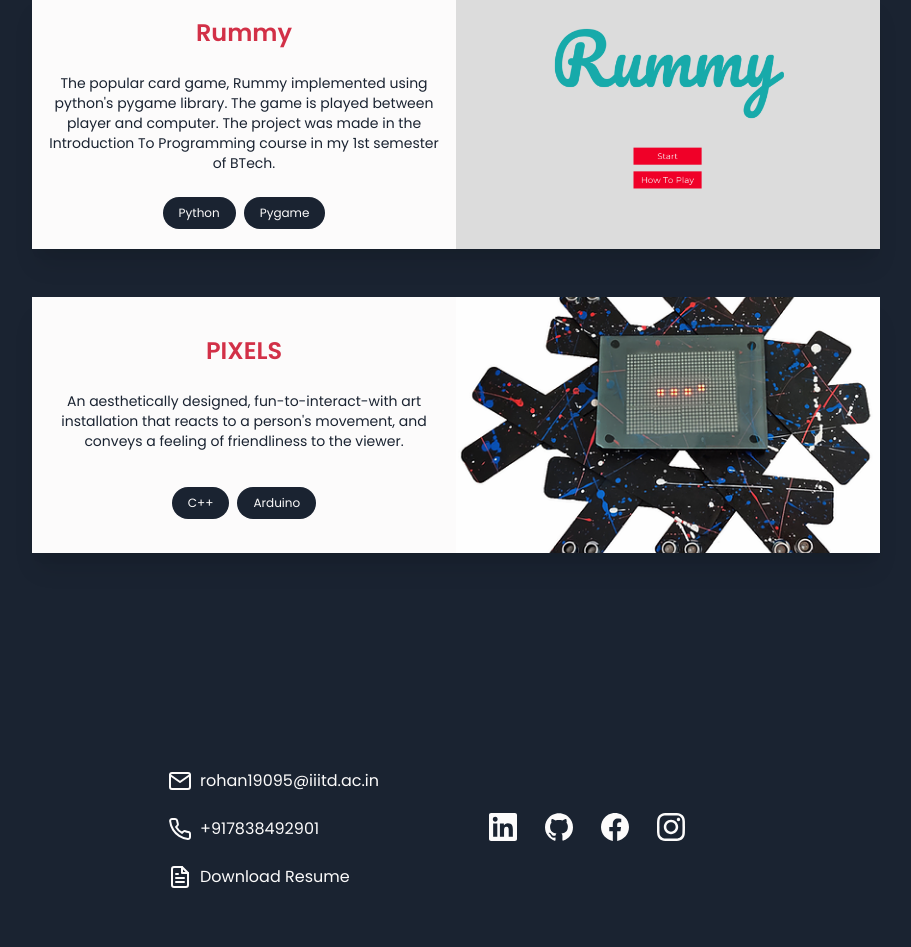
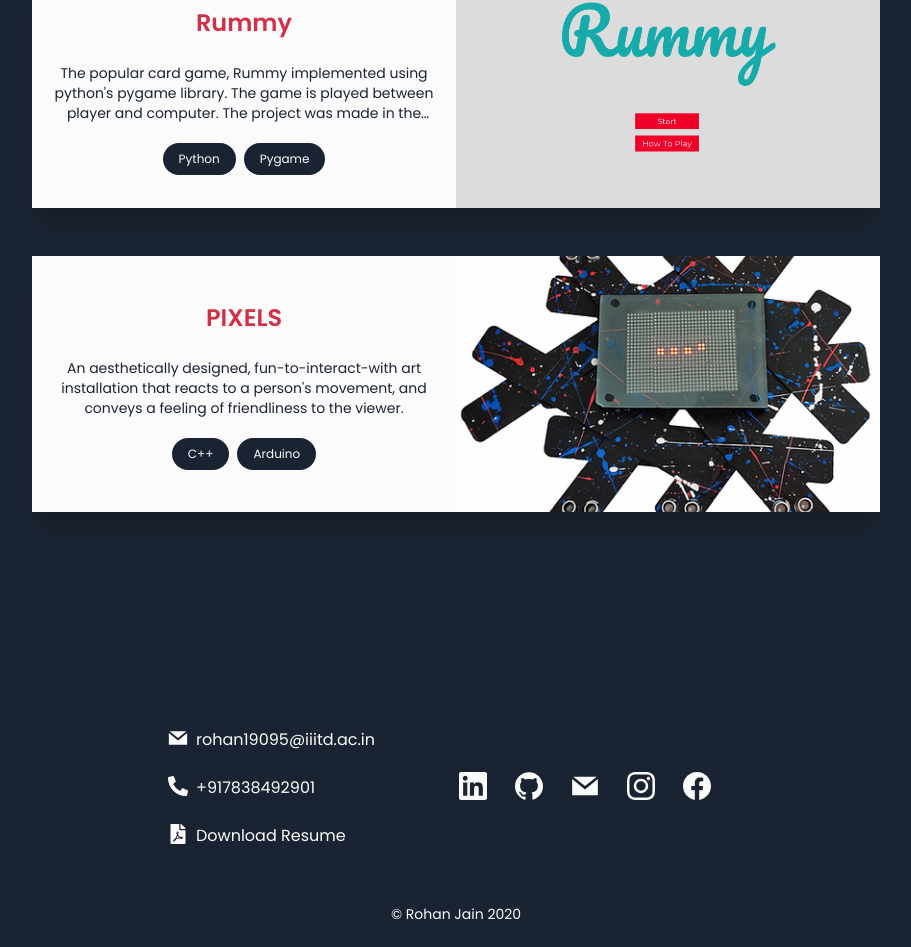
Before and after one commit to rohanj-02/rohanj-02.github.io, a Next.js app: page /projects in a window 1280 px wide. Shown: the part 1723-2670 px from the top of the page, without its empty margins (184-1095 px from the left). Built offline with nearby package versions, Linux system fonts and the light colour scheme.

Commit message:
style changes

```diff
--- a/src/components/Hero/SocialLinks.tsx
+++ b/src/components/Hero/SocialLinks.tsx
@@ -1,6 +1,7 @@
 import React from 'react';
-// import { Facebook, Instagram, GitHub, Linkedin } from 'react-feather';
 import { SiFacebook, SiInstagram, SiLinkedin, SiGithub } from 'react-icons/si';
+import { GrMail } from 'react-icons/gr';
+
 import SocialBadge from './SocialBadge';
 export default function SocialLinks(): JSX.Element {
 	const iconStyle = { fontSize: 28 };
@@ -14,12 +15,16 @@ export default function SocialLinks(): JSX.Element {
 			link: 'https://github.com/rohanj-02',
 		},
 		{
-			icon: <SiFacebook style={iconStyle} />,
-			link: '/',
+			icon: <GrMail style={iconStyle} />,
+			link: 'mailto:rohan19095@iiitd.ac.in',
 		},
 		{
 			icon: <SiInstagram style={iconStyle} />,
-			link: '/',
+			link: 'https://www.instagram.com/rohanj_02/',
+		},
+		{
+			icon: <SiFacebook style={iconStyle} />,
+			link: 'https://www.facebook.com/rohan.jain74',
 		},
 	];
 	return (
--- a/src/components/Layout/Footer.tsx
+++ b/src/components/Layout/Footer.tsx
@@ -1,21 +1,23 @@
 import React from 'react';
-import { FileText, Mail, Phone } from 'react-feather';
+import { FaFilePdf, FaPhoneAlt } from 'react-icons/fa';
+import { GrMail } from 'react-icons/gr';
 import SocialLinks from '../Hero/SocialLinks';
 
 function Footer(): JSX.Element {
+	const iconStyle = { fontSize: 20 };
 	const arr = [
 		{
-			icon: <Mail />,
+			icon: <GrMail style={iconStyle} />,
 			text: 'rohan19095@iiitd.ac.in',
 			href: 'mailto:rohan19095@iiitd.ac.in',
 		},
 		{
-			icon: <Phone />,
+			icon: <FaPhoneAlt style={iconStyle} />,
 			text: '+917838492901',
 			href: 'tel:+917838492901',
 		},
 		{
-			icon: <FileText />,
+			icon: <FaFilePdf style={iconStyle} />,
 			text: 'Download Resume',
 			href: 'resume-rohanjain.pdf',
 			download: true,
@@ -38,8 +40,6 @@ function Footer(): JSX.Element {
 								<div className="mr-2">{elem.icon}</div>
 								<div>{elem.text}</div>
 							</a>
-							// <div className="mt-2 p-2 flex" key={index}>
-							// </div>
 						))}
 					</div>
 					<div className="flex flex-grow m-2 p-2 items-center">
--- a/src/components/Layout/layout.tsx
+++ b/src/components/Layout/layout.tsx
@@ -1,4 +1,4 @@
-import React, { useState } from 'react';
+import React, { useEffect, useState } from 'react';
 import Navbar from './navbar/Navbar';
 import { ThemeContext } from '../../context/ThemeContext';
 import Head from 'next/head';
@@ -8,13 +8,31 @@ type LayoutPropTypes = {
 	children: React.ReactNode;
 };
 export default function Layout({ children }: LayoutPropTypes): JSX.Element {
-	const [theme, setTheme] = useState('theme-dark');
-
+	const [theme, setTheme] = useState('');
+	useEffect(() => {
+		if (window.localStorage.getItem('theme_preference')) {
+			setTheme(window.localStorage.getItem('theme_preference'));
+		} else {
+			// Code for system preference
+			// const compStyles = window.getComputedStyle(
+			// 	document.querySelector('.themed')
+			// );
+			// const themePreference =
+			// 	compStyles.getPropertyValue('background-color') == 'rgb(255, 255, 255)'
+			// 		? 'theme-light'
+			// 		: 'theme-dark';
+			const themePreference = 'theme-dark';
+			window.localStorage.setItem('theme_preference', themePreference);
+			setTheme(window.localStorage.getItem('theme_preference'));
+		}
+	});
 	const toggleTheme = () => {
 		if (theme === 'theme-light') {
 			setTheme('theme-dark');
+			window.localStorage.setItem('theme_preference', 'theme-dark');
 		} else {
 			setTheme('theme-light');
+			window.localStorage.setItem('theme_preference', 'theme-light');
 		}
 	};
 
@@ -32,6 +50,7 @@ export default function Layout({ children }: LayoutPropTypes): JSX.Element {
 				</Head>
 
 				<Navbar />
+				<div className="themed hidden"></div>
 				{children}
 				<Footer />
 			</div>
--- a/src/components/Layout/navbar/Navbar.tsx
+++ b/src/components/Layout/navbar/Navbar.tsx
@@ -75,7 +75,7 @@ export default function Navbar(): JSX.Element {
 							</a>
 						</Link>
 					</div>
-					<div className="hidden sm:flex items-stretch content-center align-middle bg-primary">
+					<div className="hidden sm:flex items-stretch content-center align-middle bg-primary transition duration-400">
 						{navItems.map((item, index) => (
 							<Link href={item.link} key={index}>
 								<a className="flex py-auto px-4 hover:bg-hoverCol">
--- a/src/components/Projects.tsx
+++ /dev/null
@@ -1,51 +0,0 @@
-import React from 'react';
-import ProjectCard from './Projects/ProjectCard';
-
-export default function Projects(): JSX.Element {
-	const projects = [
-		{
-			name: 'Memboro',
-			description: 'Some app',
-			image: './images/Memboro.png',
-			slug: '/memboro',
-		},
-		{
-			name: 'Memboro',
-			description:
-				'Some app Some app Some app Some app Some app Some app Some app Some app Some app Some app Some app Some app Some app Some app Some app ',
-			image: './images/Memboro.png',
-			slug: '/memboro',
-		},
-		{
-			name: 'Memboro',
-			description: 'Some app',
-			image: './images/Memboro.png',
-			slug: '/memboro',
-		},
-		{
-			name: 'Memboro',
-			description: 'Some app',
-			image: './images/Memboro.png',
-			slug: '/memboro',
-		},
-		{
-			name: 'Memboro',
-			description: 'Some app',
-			image: './images/Memboro.png',
-			slug: '/memboro',
-		},
-		{
-			name: 'Memboro',
-			description: 'Some app',
-			image: './images/Memboro.png',
-			slug: '/memboro',
-		},
-	];
-	return (
-		<div className="flex flex-wrap text-center justify-center mx-4 px-4 mb-16 pb-5">
-			{projects.map((project, index) => (
-				<ProjectCard project={project} key={index} />
-			))}
-		</div>
-	);
-}
--- a/src/components/Projects/ProjectCard.tsx
+++ b/src/components/Projects/ProjectCard.tsx
@@ -21,21 +21,21 @@ export default function ProjectCard(props: ProjectCardPropTypes): JSX.Element {
 						transition: { duration: 0.2 },
 					}}
 					className="flex flex-1 flex-col-reverse sm:flex-row rounded-lg shadow-xl my-6 mx-2 items-stretch cursor-pointer">
-					<div className="flex flex-col w-full sm:w-1/2 bg-secondary text-primary items-center justify-center min-h-48 max-h-64 overflow-hidden">
+					<div className="flex flex-col w-full sm:w-1/2 bg-secondary text-primary items-center justify-center min-h-48 max-h-64">
 						<h1 className="text-2xl text-center font-semibold text-accent m-2 mt-4 p-2">
 							{name}
 						</h1>
 						<p
-							className="text-sm text-center m-2 p-2 mt-0 overflow-hidden"
+							className="text-sm text-center m-2 p-2 pb-0  mt-0 overflow-hidden"
 							style={{
-								WebkitLineClamp: 5,
+								display: '-webkit-box',
+								WebkitLineClamp: 3,
 								WebkitBoxOrient: 'vertical',
-								textOverflow: 'ellipsis',
-								display: '-webkit-box',
+								// textOverflow: 'ellipsis',
 							}}>
 							{description}
 						</p>
-						<div className="flex m-2 p-2">
+						<div className="flex m-2 p-2 mt-0">
 							<Technologies tech={technologies} />
 						</div>
 					</div>
--- a/src/components/Projects/ProjectSection.tsx
+++ b/src/components/Projects/ProjectSection.tsx
@@ -3,6 +3,7 @@ import Link from 'next/link';
 import ProjectCard from './ProjectCard';
 import Section from '../Layout/Section';
 import { ProjectSlug } from '@/types/project';
+import FadeInWhenVisible from '../utils/FadeInWhenVisible';
 
 export default function ProjectSection({
 	projects,
@@ -37,11 +38,11 @@ export default function ProjectSection({
 				/> */}
 
 				{seeAll && (
-					<div className="flex self-end mr-4">
+					<FadeInWhenVisible classNames="flex self-end mr-4">
 						<Link href="/projects">
 							<a className="hover:underline float-right">See all Projects</a>
 						</Link>
-					</div>
+					</FadeInWhenVisible>
 				)}
 			</div>
 		</Section>
--- a/src/components/Projects/Technologies.tsx
+++ b/src/components/Projects/Technologies.tsx
@@ -13,7 +13,7 @@ function Technologies(props: Props): JSX.Element {
 		<div>
 			{/* <h3 className="text-2xl font-semibold">Technologies Used</h3> */}
 			{/* <hr className="h-0.5 my-2 bg-accent border-none" /> */}
-			<div className="flex flex-wrap">
+			<div className="flex flex-wrap flex-1 items-center justify-center">
 				{tech.map((elem, index) => (
 					<TechPill data={elem} key={index} inverted={inverted} />
 				))}
--- a/styles/globals.css
+++ b/styles/globals.css
@@ -4,8 +4,9 @@
 	--color-primary: #fcfbfb;
 	--color-secondary: #1a2331;
 	--color-accent: #d23047;
-	--color-muted: #8b8c8c;
-	--color-hover: #374357;
+	--color-muted: rgba(139, 140, 140, 0.7);
+	--color-hover: #cbd5e1;
+	--color-placeholder: rgba(0, 0, 0, 0.5);
 }
 
 .theme-dark {
@@ -35,3 +36,18 @@ body {
 	margin: 0px;
 	padding: 0px;
 }
+.themed {
+	background: black;
+}
+
+@media (prefers-color-scheme: light) {
+	.themed {
+		background: white;
+	}
+}
+
+@media (prefers-color-scheme: dark) {
+	.themed {
+		background: black;
+	}
+}
--- a/tailwind.config.js
+++ b/tailwind.config.js
@@ -3,6 +3,9 @@ module.exports = {
 	darkMode: 'class', // or 'media' or 'class'
 	theme: {
 		extend: {
+			transitionDuration: {
+				400: '400ms',
+			},
 			colors: {
 				// primary for text secondary for background, accent for primary accent, muted for secondary action
 				primary: 'var(--color-primary)',
```
